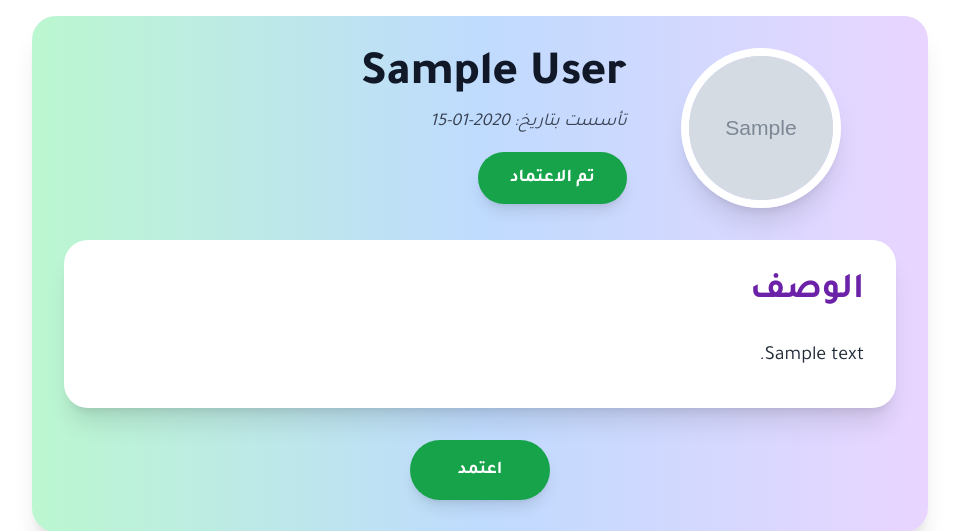
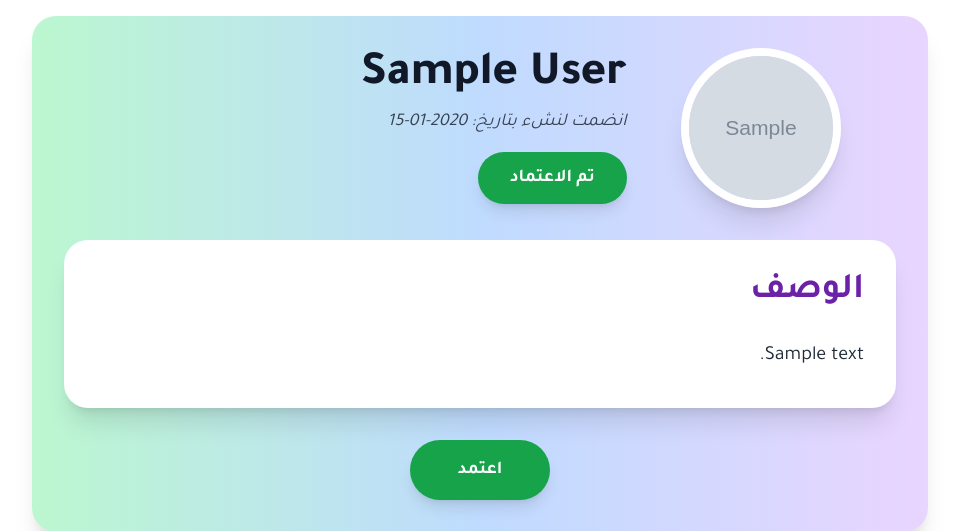
Before and after one commit to dahawy/Nashaa_Sports_Platform, a Django app: page /moderator/academy_detail/1/ in a window 1280 px wide. Shown: the part 176-707 px from the top of the page, without its empty margins (160-1119 px from the left). Run offline with Django 5.2, Linux system fonts and the light colour scheme; tables that the repository leaves empty hold one stand-in row (values such as "Sample post"); grey boxes marked "Sample" are stand-in pictures; some libraries are stand-ins or nearby versions; some web fonts are replaced.

Commit message:
bug fixed

```diff
--- a/NashaaSports/moderator/templates/moderator/academy_detail.html
+++ b/NashaaSports/moderator/templates/moderator/academy_detail.html
@@ -11,7 +11,7 @@
         </div>
         <div class="w-full md:w-2/3 text-center md:text-right">
             <h1 class="text-5xl font-extrabold text-gray-900">{{ academy.academy_name }}</h1>
-            <p class="mt-2 text-lg text-gray-700 italic">تأسست بتاريخ: {{ academy.created_at|date:"Y-m-d" }}</p>
+            <p class="mt-2 text-lg text-gray-700 italic">انضمت لنشء بتاريخ: {{ academy.created_at|date:"Y-m-d" }}</p>
             <div class="mt-4">
                 {% if academy.approved %}
                     <span class="inline-block px-8 py-3 text-lg font-bold text-white bg-green-600 rounded-full shadow-lg transform transition-transform hover:scale-110">تم الاعتماد</span>
```
